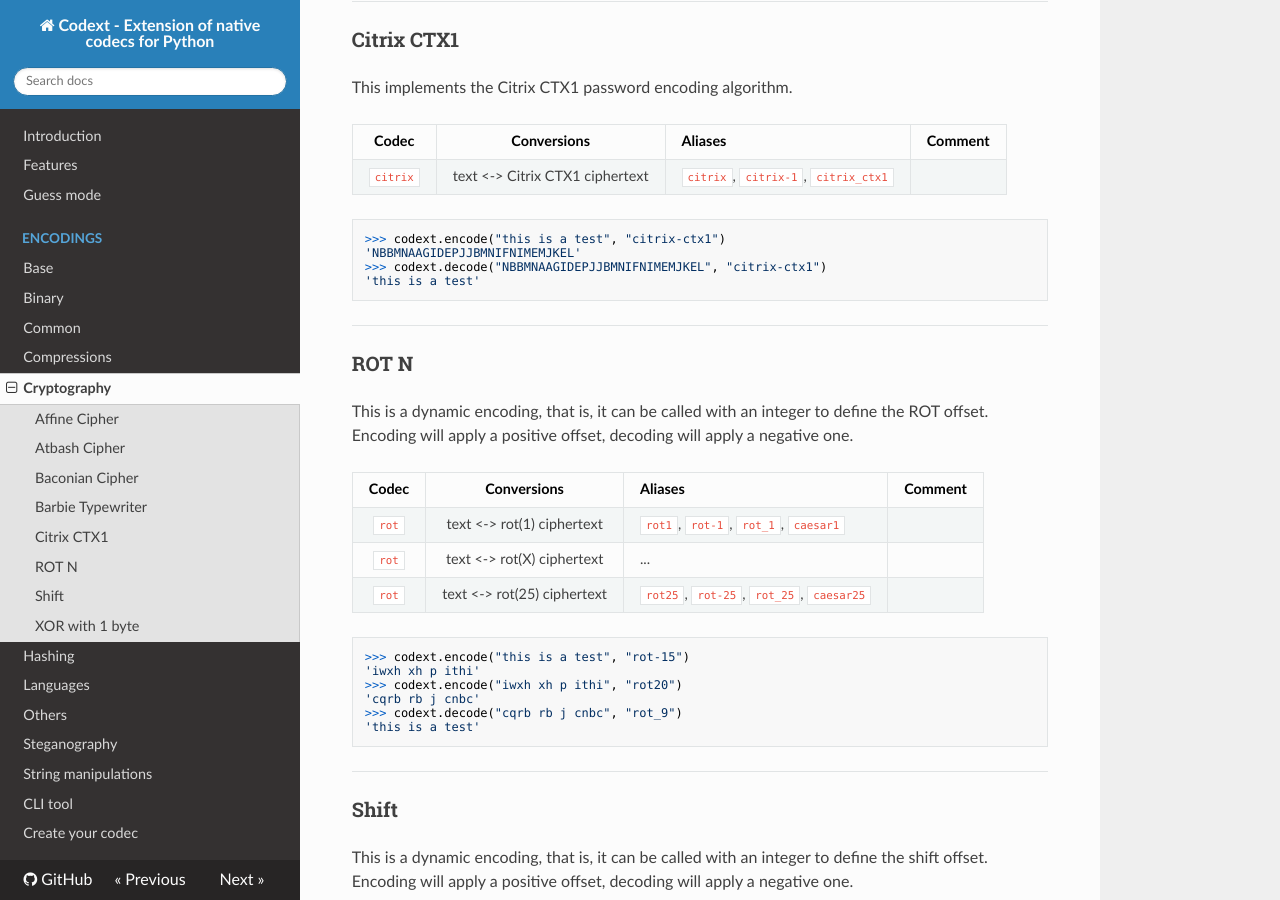
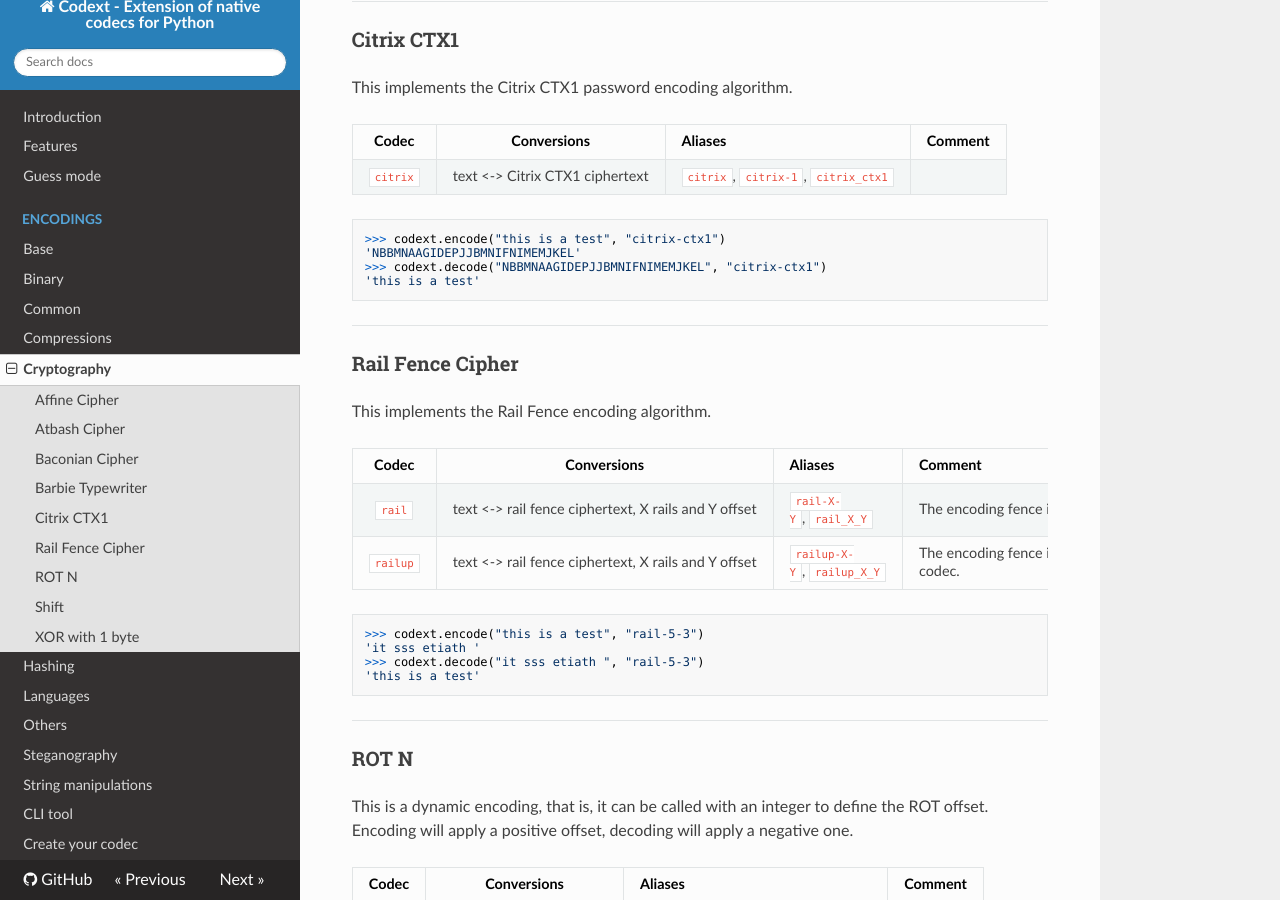
Before and after one commit to dhondta/python-codext, an MkDocs documentation site: the page built from docs/enc/crypto.md, in a window 1280 px wide and 900 px high, scrolled down 2519 px. Built offline with MkDocs 1.6.1, drawn with Linux system fonts in a browser that asks for light colours; nearby versions of some CDN libraries.

Commit message:
Add rail fence to docs

````diff
--- a/docs/enc/crypto.md
+++ b/docs/enc/crypto.md
@@ -128,6 +128,23 @@
 
 -----
 
+### Rail Fence Cipher
+
+This implements the Rail Fence encoding algorithm.
+
+**Codec** | **Conversions** | **Aliases** | **Comment**
+:---: | :---: | --- | ---
+`rail` | text <-> rail fence ciphertext, X rails and Y offset | `rail-X-Y`, `rail_X_Y`| The encoding fence is built from the top. Careful to trailing whitespaces.
+`railup` | text <-> rail fence ciphertext, X rails and Y offset  | `railup-X-Y`, `railup_X_Y`| The encoding fence is built from the bottom. Inverted compaired to the `rail` codec.
+
+```python
+>>> codext.encode("this is a test", "rail-5-3")
+'it sss etiath '
+>>> codext.decode("it sss etiath ", "rail-5-3")
+'this is a test'
+```
+
+-----
 ### ROT N
 
 This is a dynamic encoding, that is, it can be called with an integer to define the ROT offset. Encoding will apply a positive offset, decoding will apply a negative one.
````
Also changed, not shown: README.md (+2 -1 lines).
